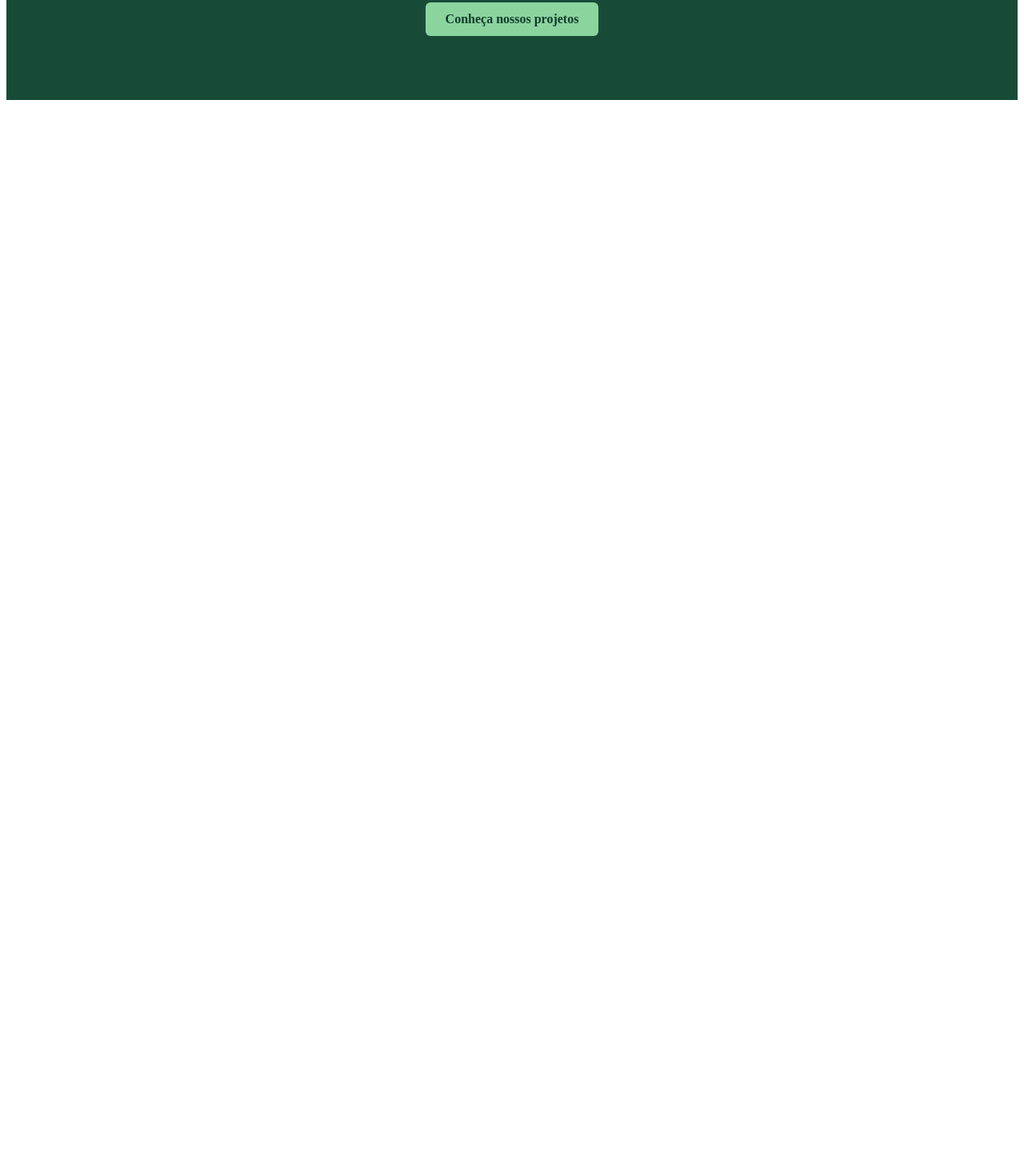
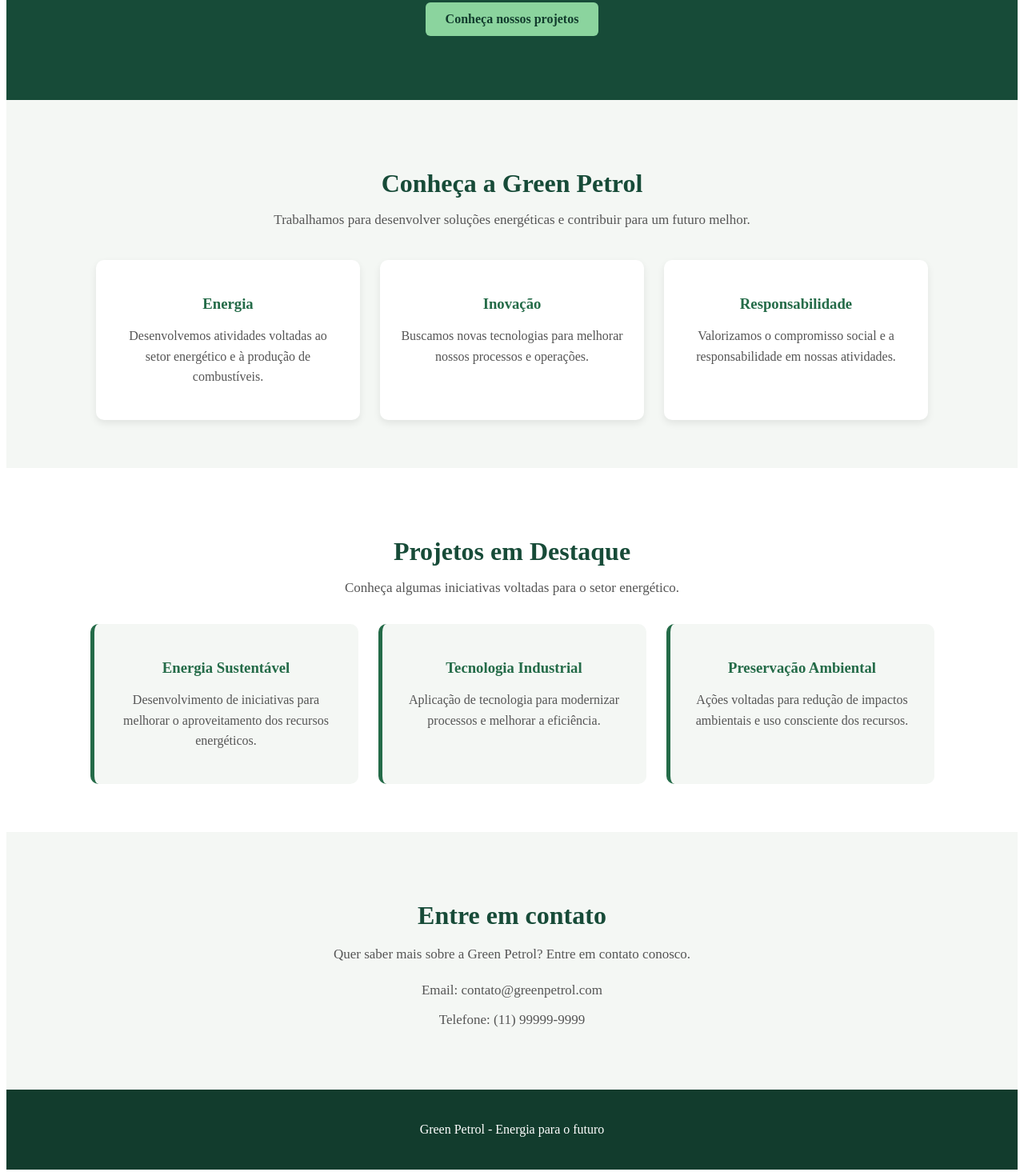
Before and after one commit to viniciusjose1710-beep/green-petrol, an Angular app: page / in a window 1280 px wide. Shown: the part 319-1789 px from the top of the page at 80% size. Before the commit the page ends 800 px from the top, so only its background shows below. Built offline with nearby package versions, Linux system fonts and the light colour scheme.

Commit message:
Atualiza estrutura e conteudo do site

```diff
--- a/src/app/app.css
+++ b/src/app/app.css
@@ -63,3 +63,162 @@
 .botao:hover {
   background-color: #b0e6bd;
 }
+
+.sobre {
+  padding: 60px 40px;
+  text-align: center;
+  background-color: #f4f7f4;
+}
+
+.sobre h2 {
+  font-size: 32px;
+  color: #174b38;
+  margin-bottom: 15px;
+}
+
+.sobre-texto {
+  color: #555;
+  font-size: 17px;
+  margin-bottom: 40px;
+}
+
+.cards {
+  display: flex;
+  justify-content: center;
+  gap: 25px;
+  flex-wrap: wrap;
+}
+
+.card {
+  background-color: white;
+  width: 280px;
+  padding: 25px;
+  border-radius: 10px;
+  box-shadow: 0 4px 10px rgba(0, 0, 0, 0.08);
+  transition: 0.3s;
+}
+
+.card h3 {
+  color: #246b48;
+  margin-bottom: 15px;
+}
+
+.card p {
+  color: #555;
+  line-height: 1.6;
+}
+
+.card:hover {
+  transform: translateY(-5px);
+}
+
+.projetos {
+  padding: 60px 40px;
+  text-align: center;
+  background-color: white;
+}
+
+.projetos h2 {
+  color: #174b38;
+  font-size: 32px;
+  margin-bottom: 15px;
+}
+
+.projetos-texto {
+  color: #555;
+  margin-bottom: 35px;
+  font-size: 17px;
+}
+
+.lista-projetos {
+  display: flex;
+  justify-content: center;
+  gap: 25px;
+  flex-wrap: wrap;
+}
+
+.projeto {
+  background-color: #f4f7f4;
+  width: 280px;
+  padding: 25px;
+  border-radius: 10px;
+  border-left: 5px solid #246b48;
+  transition: 0.3s;
+}
+
+.projeto h3 {
+  color: #246b48;
+  margin-bottom: 15px;
+}
+
+.projeto p {
+  color: #555;
+  line-height: 1.6;
+}
+
+.projeto:hover {
+  transform: translateY(-5px);
+}
+
+.contato {
+  padding: 60px 20px;
+  text-align: center;
+  background-color: #f4f7f4;
+}
+
+.contato h2 {
+  color: #174b38;
+  font-size: 32px;
+  margin-bottom: 20px;
+}
+
+.contato p {
+  color: #555;
+  font-size: 17px;
+}
+
+.contato-info {
+  margin-top: 25px;
+}
+
+.rodape {
+  background-color: #123c2d;
+  color: white;
+  text-align: center;
+  padding: 25px;
+}
+
+/* Ajustes para telas menores */
+@media (max-width: 768px) {
+
+  .cabecalho {
+    flex-direction: column;
+    gap: 20px;
+    text-align: center;
+  }
+
+  .menu {
+    flex-wrap: wrap;
+    justify-content: center;
+  }
+
+  .banner {
+    padding: 50px 20px;
+  }
+
+  .banner h2 {
+    font-size: 30px;
+  }
+
+  .sobre,
+  .projetos {
+    padding: 40px 20px;
+  }
+
+  .card,
+  .projeto {
+    width: 100%;
+    max-width: 320px;
+  }
+
+}
--- a/src/app/app.html
+++ b/src/app/app.html
@@ -4,13 +4,13 @@
   </div>
 
   <nav class="menu">
-    <a href="#">Home</a>
-    <a href="#">Sobre</a>
-    <a href="#">Projetos</a>
-    <a href="#">Contato</a>
+    <a href="#home">Home</a>
+    <a href="#sobre">Sobre</a>
+    <a href="#projetos">Projetos</a>
+    <a href="#contato">Contato</a>
   </nav>
 </header>
-<section class="banner">
+<section class="banner" id="home">
   <div class="banner-conteudo">
     <h2>Energia para o futuro</h2>
 
@@ -22,3 +22,94 @@
     <a href="#projetos" class="botao">Conheça nossos projetos</a>
   </div>
 </section>
+
+<section class="sobre" id="sobre">
+  <h2>Conheça a Green Petrol</h2>
+
+  <p class="sobre-texto">
+    Trabalhamos para desenvolver soluções energéticas
+    e contribuir para um futuro melhor.
+  </p>
+
+  <div class="cards">
+
+    <div class="card">
+      <h3>Energia</h3>
+      <p>
+        Desenvolvemos atividades voltadas ao setor
+        energético e à produção de combustíveis.
+      </p>
+    </div>
+
+    <div class="card">
+      <h3>Inovação</h3>
+      <p>
+        Buscamos novas tecnologias para melhorar
+        nossos processos e operações.
+      </p>
+    </div>
+
+    <div class="card">
+      <h3>Responsabilidade</h3>
+      <p>
+        Valorizamos o compromisso social e a
+        responsabilidade em nossas atividades.
+      </p>
+    </div>
+
+  </div>
+</section>
+
+<section class="projetos" id="projetos">
+  <h2>Projetos em Destaque</h2>
+
+  <p class="projetos-texto">
+    Conheça algumas iniciativas voltadas para o setor energético.
+  </p>
+
+  <div class="lista-projetos">
+
+    <div class="projeto">
+      <h3>Energia Sustentável</h3>
+      <p>
+        Desenvolvimento de iniciativas para melhorar
+        o aproveitamento dos recursos energéticos.
+      </p>
+    </div>
+
+    <div class="projeto">
+      <h3>Tecnologia Industrial</h3>
+      <p>
+        Aplicação de tecnologia para modernizar
+        processos e melhorar a eficiência.
+      </p>
+    </div>
+
+    <div class="projeto">
+      <h3>Preservação Ambiental</h3>
+      <p>
+        Ações voltadas para redução de impactos
+        ambientais e uso consciente dos recursos.
+      </p>
+    </div>
+
+  </div>
+</section>
+
+<section class="contato" id="contato">
+  <h2>Entre em contato</h2>
+
+  <p>
+    Quer saber mais sobre a Green Petrol?
+    Entre em contato conosco.
+  </p>
+
+  <div class="contato-info">
+    <p>Email: contato@greenpetrol.com</p>
+    <p>Telefone: (11) 99999-9999</p>
+  </div>
+</section>
+
+<footer class="rodape">
+  <p>Green Petrol - Energia para o futuro</p>
+</footer>
```
